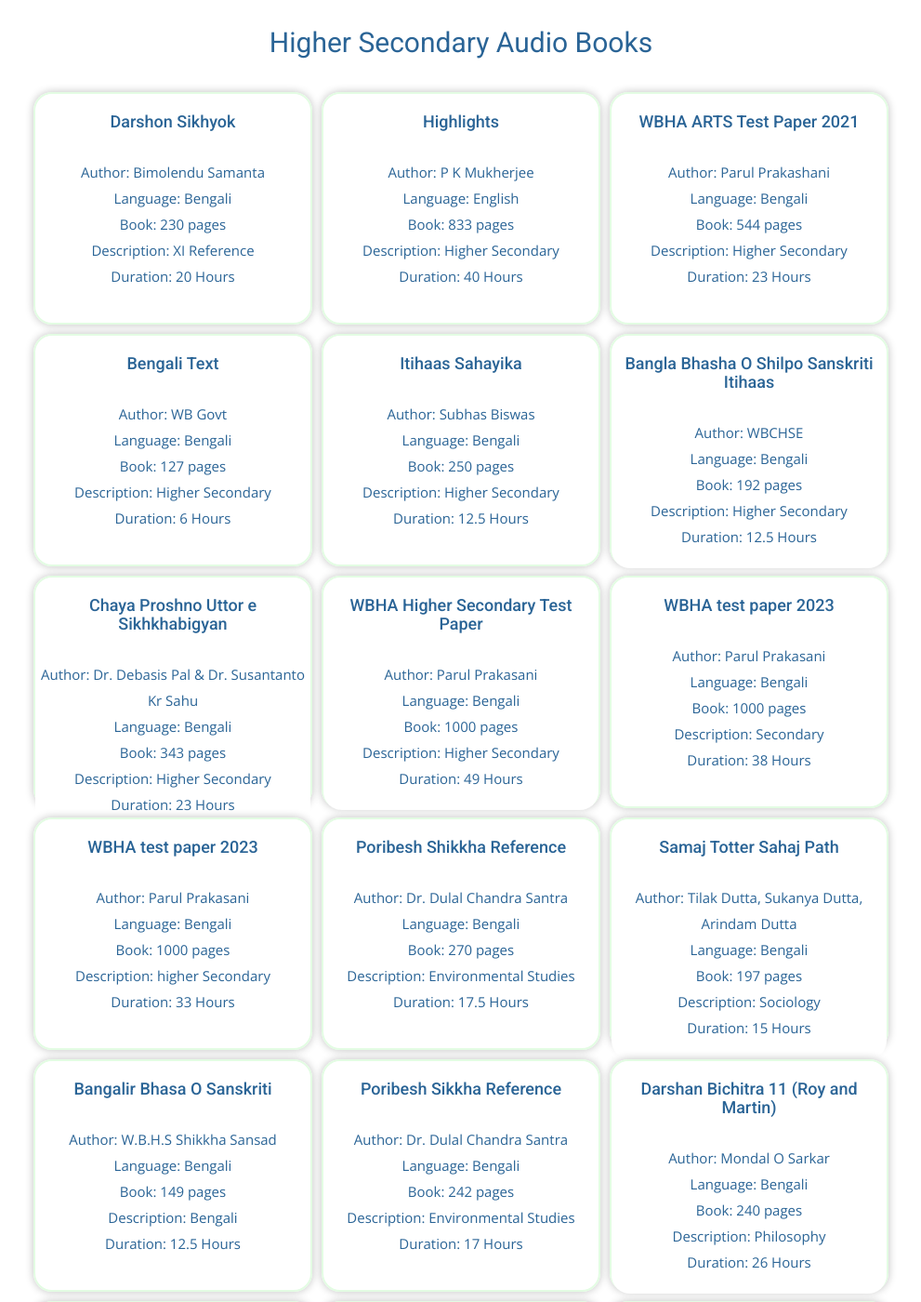
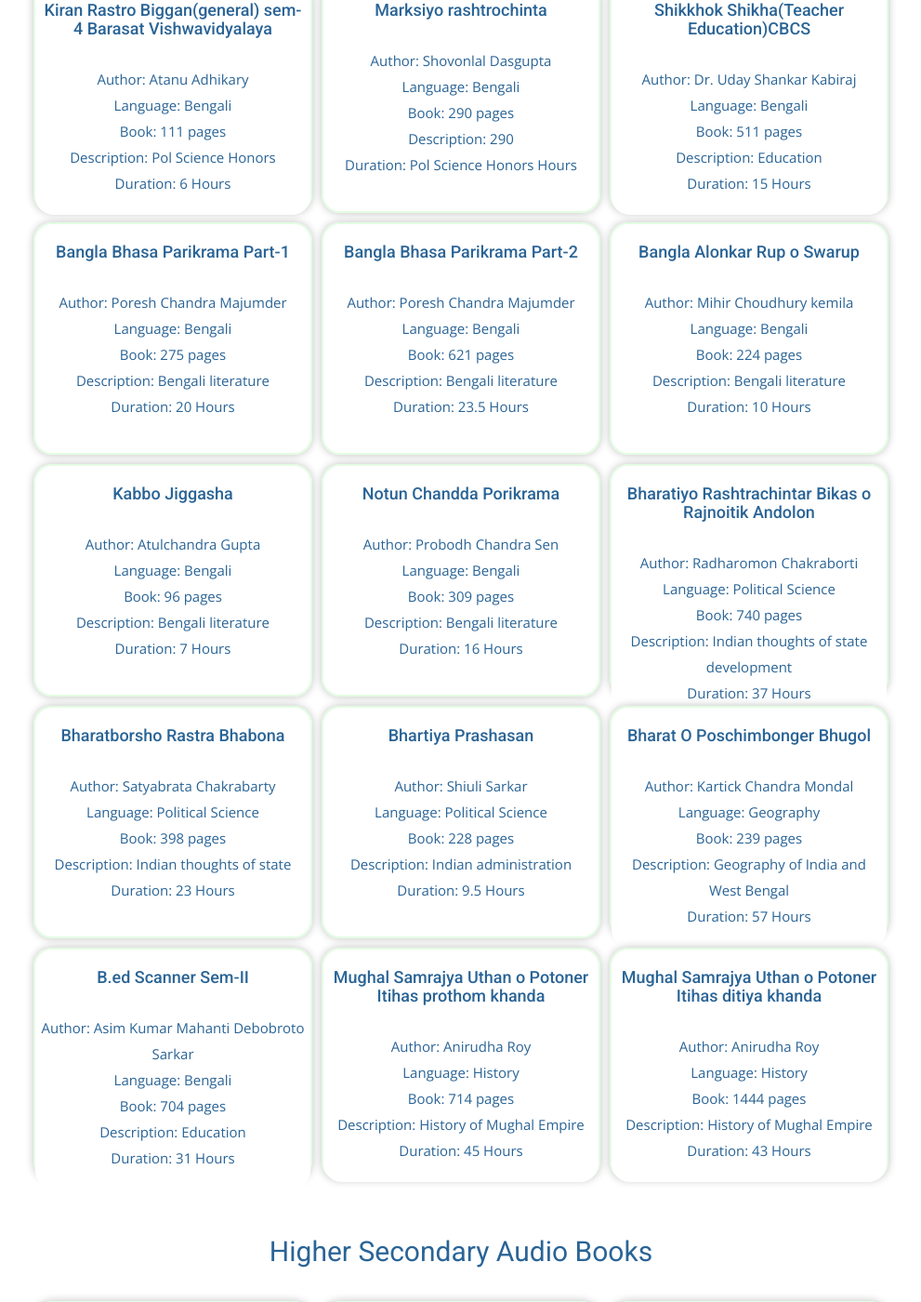
Before and after one commit to rajibmaitra/voiceofbooks, a Jekyll site: the page built from audiobooks.html, in a window 1280 px wide and 1400 px high, scrolled down 10860 px. Shown: the whole window at 93% size, without its empty margins (144-1135 px from the left). Built offline with Jekyll 4.4.1, drawn with Linux system fonts in a browser that asks for light colours; nearby versions of some CDN libraries; some web fonts are replaced; comment, search, counter and statistics services are not loaded; a style sheet for code colours, icons or effects is not loaded; some of the changed text lies outside the part shown.

Commit message:
updated books till Dec 2023

```diff
--- a/_includes/audiobooklist.html
+++ b/_includes/audiobooklist.html
@@ -4,7 +4,7 @@
     <div class="row">
       <div class="section-title">
         <br>
-        <h3>146 Audio Books are recorded in 2 Year 3 Months <br>
+        <h3>175 Audio Books are recorded in 2 Year 6 Months <br>
         </h3>
         <br>
         <h3> <a href="adoptabook.html" >
--- a/js/script_bookDone.js
+++ b/js/script_bookDone.js
@@ -1,5 +1,5 @@
 
-// Career Dev Count 13 :: update the sum in audiobooklist.html
+// Career Dev Count 16 :: update the sum in audiobooklist.html
 var bookarray_CareerDevelopment = [
   ["Teaching Aptitude ", "WBSC", "Career Development", "English", "100", "Competitive Exam", "8.5"],
   ["Achievers year book 2022 ", "Collector's Handbook", "Career Development", "Bengali", "464", "Competitive Exam", "30"],
@@ -13,11 +13,15 @@
   ["Manorama Year Book 2023", "Chakrabarty Ghatak Das Moitra Ghosh", "Competitive Exam", "Bengali", "735", "G.K", "55"],
   ["Swadesh Sobhyota O Biswa", "Jiban Mukhopadhayay", "Competitive Exam", "Bengali", "656", "History", "44"],
   ["Chhaya Bharater Songbidhan O Rajniti" , "Rajib Shrabon" , "Career Development" , "Bengali" , "656" , "Pol Science Competitive Exam", "45"],
-  ["Deb & Dutta's Year Book 2023" , "Deb & Dutta" , "Career Development" , "Bengali" , "1167" , "General Knowledge" , "83"]
+  ["Deb & Dutta's Year Book 2023" , "Deb & Dutta" , "Career Development" , "Bengali" , "1167" , "General Knowledge" , "83"],
+  ["Complete Guide to Primary Tet", "Rita Publication", "Career Development", "Bengali", "836", "Competitive Exam/TET", "95"],
+  ["Chhaya Primary Tet Challenger", "Chhaya Prokashoni", "Career Development", "Bengali", "728", "Competitive Exam/TET", "60"],
+  ["Success Master Primary Tet Scanner", "Aheli Publishers", "Career Development", "Bengali", "622", "Competitive Exam/TET", "52"]
+
 
 ];
 
-//Grad Books: 99 update the sum in audiobooklist.html
+//Grad Books: 111 update the sum in audiobooklist.html
 //G1 = 36
 var bookarray_Graduation1 = [
 
@@ -101,7 +105,7 @@
   ["Sanskrito Sahityer Akadosh Ratna", "Sukhendu Sundor Gangopadhyay", "B.A", "Bengali", "191", "Sanskrit", "15"]
 
 ];
-//G3 = 26
+//G3 = 38
 var bookarray_Graduation3 = [
  ["Bangla Shikkha Poddhoti(Prathomik Shikkhok Sikkhone)", "D. Subimal Mishra", "D. El. Ed", "Bengali", "558", "Education", "27"],
  ["Shishu Shikkha(Child Studies)", "D. Debashish Paul", "B.A", "Bengali", "334", "Education", "15"],
@@ -110,8 +114,6 @@
  ["Sociological Foundation of Education", "Chattopadhyay, Chakrabarty, Banerjee", "B.A + M.A", "Bengali", "166", "Education", "12"],
  ["Madhyakalin Bharat(Universal Books)", "Sourav Kumar Choube(Anuvadak)", "For All", "Bengali", "450", "History", "35"],
  ["Europer Itihas(1789-1919)", "Profulla Kumar Chakraborty", "B.A", "Bengali", "479", "History", "30"],
-
-
  ["Bangla Shikkha Poddhoti(Prathomik Shikkhok Sikkhone)" , "D. Subimal Mishra", "D. El. Ed", "Bengali", "558", "Education", "27"],
  ["Shishu Shikkha(Child Studies)", "D. Debashish Paul", "B.A", "Bengali", "334", "Education", "15"],
  ["Bibhutibhushan Golpo Somogro (Ditio  Khondo)", "Bibhutibhushan Bandyopadhyay", "For All", "Bengali", "720", "Bengali", "45"],
@@ -130,13 +132,25 @@
  ["Mughal Samrajya Uthhan o Pataner Itihas Ditio Khondo " , "Anurudha Roy" , "Graduation" , "Bengali" , "715-1444" , "History Honors" , "43"],
  ["Kiran Rastro Biggan(general) sem-4 Barasat Vishwavidyalaya" , "Atanu Adhikary" ,  "Graduation" , "Bengali" , "111" , "Pol Science Honors" , "6"],
  ["Marksiyo rashtrochinta" , "Shovonlal Dasgupta" , "Graduation" , "Bengali" , "290" , "290" , "Pol Science Honors" , "14"],
- ["Shikkhok Shikha(Teacher Education)CBCS" , "Dr. Uday Shankar Kabiraj" , "Graduation" , "Bengali" , "511" , "Education" , "15"]
+ ["Shikkhok Shikha(Teacher Education)CBCS" , "Dr. Uday Shankar Kabiraj" , "Graduation" , "Bengali" , "511" , "Education" , "15"],
 
+ ["Bangla Bhasa Parikrama Part-1", "Poresh Chandra Majumder", "Graduation", "Bengali", "275", "Bengali literature", "20"],
+ ["Bangla Bhasa Parikrama Part-2", "Poresh Chandra Majumder", "Graduation", "Bengali", "621", "Bengali literature", "23.5"],
+ ["Bangla Alonkar Rup o Swarup", "Mihir Choudhury kemila", "Graduation", "Bengali", "224", "Bengali literature", "10"],
+ ["Kabbo Jiggasha", "Atulchandra Gupta", "Graduation", "Bengali", "96", "Bengali literature", "7"],
+ ["Notun Chandda Porikrama", "Probodh Chandra Sen", "Graduation", "Bengali", "309", "Bengali literature", "16"],
+ ["Bharatiyo Rashtrachintar Bikas o Rajnoitik Andolon", "Radharomon Chakraborti", "Graduation", "Political Science", "740", "Indian thoughts of state development", "37"],
+ ["Bharatborsho Rastra Bhabona", "Satyabrata Chakrabarty", "Graduation", "Political Science", "398", "Indian thoughts of state", "23"],
+ ["Bhartiya Prashasan", "Shiuli Sarkar", "Graduation", "Political Science", "228", "Indian administration", "9.5"],
+ ["Bharat O Poschimbonger Bhugol", "Kartick Chandra Mondal", "Graduation", "Geography", "239", "Geography of India and West Bengal", "57"],
+ ["B.ed Scanner Sem-II", "Asim Kumar Mahanti Debobroto Sarkar", "Graduation", "Bengali", "704", "Education", "31"],
+ ["Mughal Samrajya Uthan o Potoner Itihas prothom khanda", "Anirudha Roy", "Graduation", "History", "714", "History of Mughal Empire", "45"],
+ ["Mughal Samrajya  Uthan o Potoner Itihas ditiya khanda", "Anirudha Roy", "Graduation", "History", "1444", "History of Mughal Empire", "43"]
 
 ];
 
 
-//HS: 18 update the sum in audiobooklist.html
+//HS: 20 update the sum in audiobooklist.html
 var bookarray_HS = [
   ["Darshon Sikhyok ", "Bimolendu Samanta", "Class XI", "Bengali", "230", "XI Reference", "20"],
   ["Highlights ", "P K Mukherjee", "Class XII", "English", "833", "Higher Secondary", "40"],
@@ -155,8 +169,10 @@
   ["Darshan Bichitra 11 (Roy and Martin)", "Mondal O Sarkar", "Class XI", "Bengali", "240", "Philosophy", "26"],
   ["Darshan Bichitra 12 (Roy and Martin)", "Mondal O Sarkar", "Class XII", "Bengali", "416", "Philosophy", "35"],
   ["Chaya Angso Vittik Proshno Uttor Sanskrit Shikkhok 12", "D. Sanjit Kumar Sadukha", "Class XII", "Bengali", "262", "Sanskrit", "18"],
+  ["Political Science Class 12 (WBCORS)" , "West Bengal Rabindra Mukta Vidyalaya Sansad" , "Class XII" , "Bengali" , "189" , "Political Science Text Book" , "13"],
 
-  ["Political Science Class 12 (WBCORS)" , "West Bengal Rabindra Mukta Vidyalaya Sansad" , "Class XII" , "Bengali" , "189" , "Political Science Text Book" , "13"]
+  ["Smart English", "Dr P C Dhar", "Class XII", "English", "648", "XII Reference", "45"],
+  ["Chhaya Sanskrit Reference", "Sanjit Kumar Sadhukhan", "Class XI", "Sanskrit", "403", "XI Reference", "40"]
 
 ];
 
@@ -176,12 +192,16 @@
   ["Chaya English Tutor", "Satyajit Bosu & Koushik kr Maiti", "Class X", "English", "452", "Secondary / Madhyamik", "26"]
 ];
 
-//Other: 4
+//Other: 6
 var bookarray_literature = [
  ["Kapalkundala", "Bankim Chandra Chattopadhyay", "For all", "Bengali", "68", "Literature", "4.5"],
  ["Loko Oitijheyer Dorpone", "Manos Mojumdar ", "For all", "Bengali", "176", "Literature", "7.5"],
  ["Mayamridonga", "Soid mustafa siraj", "For all", "Bengali", "144", "Literature", "8.5"],
- ["Bibhutibhushan Golpo Somogro (Prothom  Khondo)", "Bibhutibhushan Bandyopadhyay", "For All", "Bengali", "752", "Bengali", "47"]
+ ["Bibhutibhushan Golpo Somogro (Prothom  Khondo)", "Bibhutibhushan Bandyopadhyay", "For All", "Bengali", "752", "Bengali", "47"],
+
+ ["Bartaman Bharat", "Swami Vivekananda","For all", "Bengali", "42", "Literature", "2"],
+ ["Golpo guccho", "Rabindranath Tagore","For all", "Bengali", "832", "Literature", "60"]
+
 ];
 
 
```
